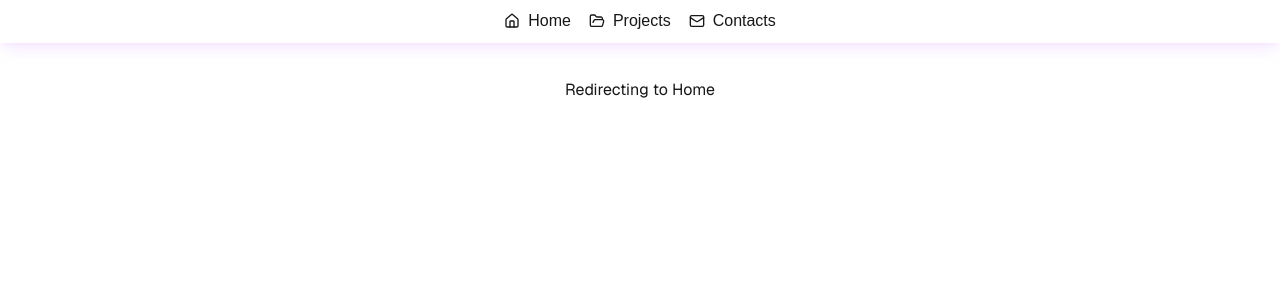
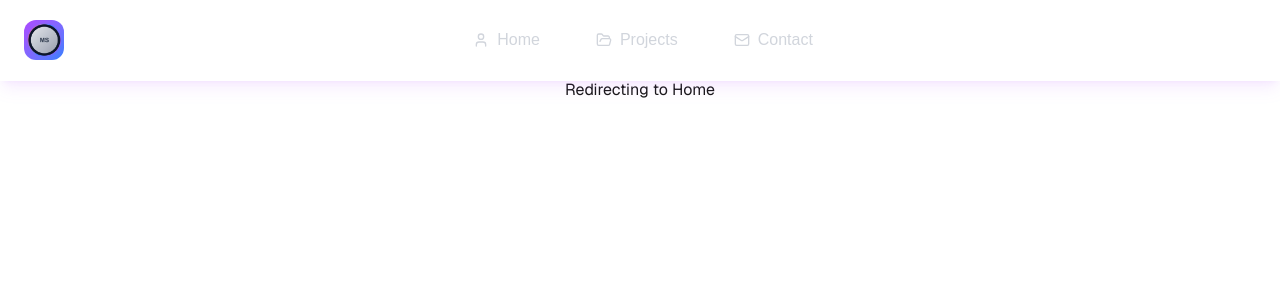
Before and after one commit to mdshadikco/portfolio, a Next.js app: page / in a window 1280 px wide. Shown: the top 300 px of the page. Built offline with nearby package versions, Linux system fonts and the light colour scheme.

Commit message:
Add Header with mobile responsive

```diff
--- a/app/layout.tsx
+++ b/app/layout.tsx
@@ -1,6 +1,7 @@
 import type { Metadata } from "next";
 import { Geist, Geist_Mono } from "next/font/google";
 import "./globals.css";
+import Header from "@/component/header";
 import Link from "next/link";
 import { FolderOpen, Home, Mail } from "lucide-react";
 
@@ -29,31 +30,16 @@ export default function RootLayout({
       <body
         className={`${geistSans.variable} ${geistMono.variable} antialiased`}
       >
-        <header
+        <Header />
+        {/* <header
           className={`fixed top-0 left-0 right-0 z-50 transition-all duration-300 'bg-slate-900/95 backdrop-blur-md border-b border-white/10 shadow-lg shadow-purple-500/10`}
         >
           <div className="flex justify-center items-center p-2 gap-4">
-            <Link
-              href={"/"}
-              className="flex gap-2 border border-transparent items-center hover:border-b-slate-300 transition-all duration-300"
-            >
-              <Home className="w-4 h-4" /> Home
-            </Link>
-            <Link
-              href={"/projects"}
-              className="flex gap-2 border border-transparent items-center hover:border-b-slate-300 transition-all duration-300"
-            >
-              <FolderOpen className="w-4 h-4" /> Projects
-            </Link>
-            <Link
-              href={"/contact"}
-              className="flex gap-2 border border-transparent items-center hover:border-b-slate-300 transition-all duration-300"
-            >
-              <Mail className="w-4 h-4" />
-              Contacts
-            </Link>
+          <Link href={"/"} className="flex gap-2 border border-transparent items-center hover:border-b-slate-300 transition-all duration-300"><Home className="w-4 h-4"/> Home</Link>
+          <Link href={"/projects"} className="flex gap-2 border border-transparent items-center hover:border-b-slate-300 transition-all duration-300"><FolderOpen className="w-4 h-4"/> Projects</Link>
+          <Link href={"/contact"} className="flex gap-2 border border-transparent items-center hover:border-b-slate-300 transition-all duration-300"><Mail className="w-4 h-4" />Contacts</Link>
           </div>
-        </header>
+        </header> */}
         {children}
       </body>
     </html>
--- /dev/null
+++ b/component/header/index.tsx
@@ -0,0 +1,116 @@
+"use client";
+import React, { useState } from 'react';
+import Link from 'next/link';
+import { usePathname } from 'next/navigation';
+import { Menu, X, Code, User, Mail, FolderOpen } from 'lucide-react';
+
+const Header = () => {
+  const [isMenuOpen, setIsMenuOpen] = useState(false);
+  const pathname = usePathname();
+
+  const navigation = [
+    { name: 'Home', href: '/home', icon: User },
+    { name: 'Projects', href: '/projects', icon: FolderOpen },
+    { name: 'Contact', href: '/contact', icon: Mail },
+  ];
+
+  const isActive = (path: string) => pathname === path;
+
+  return (
+    <header
+      className={`fixed top-0 left-0 right-0 z-50 transition-all duration-300 'bg-slate-900/95 backdrop-blur-md border-b border-white/10 shadow-lg shadow-purple-500/10`}
+    >
+      <div className="container mx-auto px-6">
+        <div className="flex items-center justify-between h-20">
+          <Link
+            href="/home"
+            className="group flex items-center gap-3 text-white font-bold text-xl hover:text-purple-400 transition-colors duration-300"
+          >
+            <div className="w-10 h-10 bg-gradient-to-br from-purple-500 to-blue-500 rounded-xl flex items-center justify-center group-hover:rotate-12 transition-transform duration-300">
+              <Code className="w-6 h-6 text-white" />
+              <img src={'/logo.png'} alt='Logo'/>
+            </div>
+            <span className="hidden sm:block">Md Shadik</span>
+          </Link>
+
+          <nav className="hidden md:flex items-center gap-2">
+            {navigation.map((item) => {
+              const Icon = item.icon;
+              return (
+                <Link
+                  key={item.name}
+                  href={item.href}
+                  className={`group relative flex items-center gap-2 px-6 py-3 rounded-full font-medium transition-all duration-300 ${
+                    isActive(item.href)
+                      ? 'bg-gradient-to-r from-purple-600 to-blue-600 text-white shadow-lg shadow-purple-500/25'
+                      : 'text-gray-300 hover:text-white hover:bg-white/10 backdrop-blur-sm'
+                  }`}
+                >
+                  <Icon className="w-4 h-4" />
+                  <span>{item.name}</span>
+                </Link>
+              );
+            })}
+          </nav>
+
+          <div className="hidden md:block">
+            <Link
+              href="/contact"
+              className="group bg-white/10 backdrop-blur-sm text-white px-6 py-3 rounded-full font-semibold border border-white/20 hover:bg-white/20 hover:shadow-lg hover:shadow-white/10 transform hover:scale-105 transition-all duration-300 flex items-center gap-2"
+            >
+              <Mail className="w-4 h-4" />
+              Let's Talk
+            </Link>
+          </div>
+
+          <button
+            onClick={() => setIsMenuOpen(!isMenuOpen)}
+            className="md:hidden w-10 h-10 bg-white/10 backdrop-blur-sm rounded-lg border border-white/20 flex items-center justify-center text-white hover:bg-white/20 transition-all duration-300"
+          >
+            {isMenuOpen ? <X className="w-5 h-5" /> : <Menu className="w-5 h-5" />}
+          </button>
+        </div>
+
+        {isMenuOpen && (
+          <div className="md:hidden absolute top-full left-0 right-0 bg-slate-900/95 backdrop-blur-md border-b border-white/10 shadow-xl">
+            <nav className="container mx-auto px-6 py-6">
+              <div className="flex flex-col gap-4">
+                {navigation.map((item) => {
+                  const Icon = item.icon;
+                  return (
+                    <Link
+                      key={item.name}
+                      href={item.href}
+                      onClick={() => setIsMenuOpen(false)}
+                      className={`group flex items-center gap-3 px-4 py-3 rounded-xl font-medium transition-all duration-300 ${
+                        isActive(item.href)
+                          ? 'bg-gradient-to-r from-purple-600 to-blue-600 text-white'
+                          : 'text-gray-300 hover:text-white hover:bg-white/10'
+                      }`}
+                    >
+                      <Icon className="w-5 h-5" />
+                      <span>{item.name}</span>
+                    </Link>
+                  );
+                })}
+
+                <div className="pt-4 border-t border-white/10">
+                  <Link
+                    href="/contact"
+                    onClick={() => setIsMenuOpen(false)}
+                    className="group w-full bg-white/10 backdrop-blur-sm text-white px-4 py-3 rounded-xl font-semibold border border-white/20 hover:bg-white/20 transition-all duration-300 flex items-center justify-center gap-2"
+                  >
+                    <Mail className="w-4 h-4" />
+                    Let's Talk
+                  </Link>
+                </div>
+              </div>
+            </nav>
+          </div>
+        )}
+      </div>
+    </header>
+  );
+};
+
+export default Header;
```
Also changed, not shown: public/logo.png (added).
